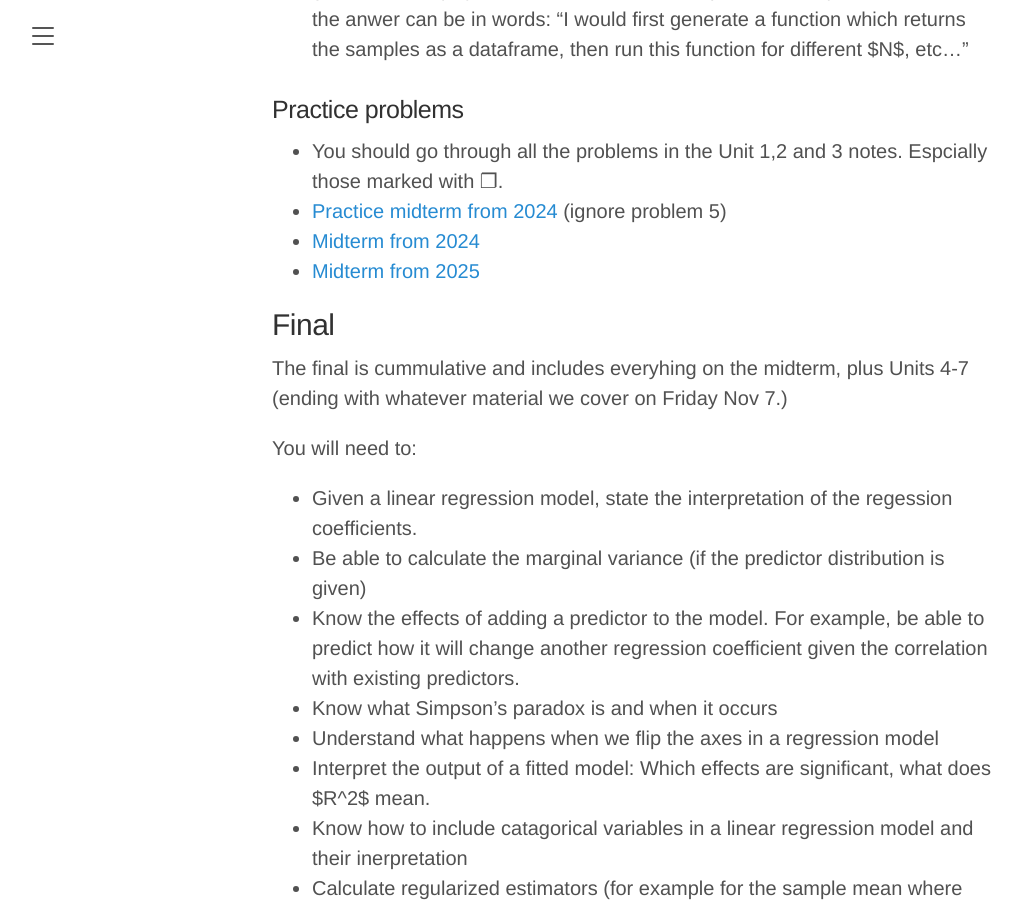
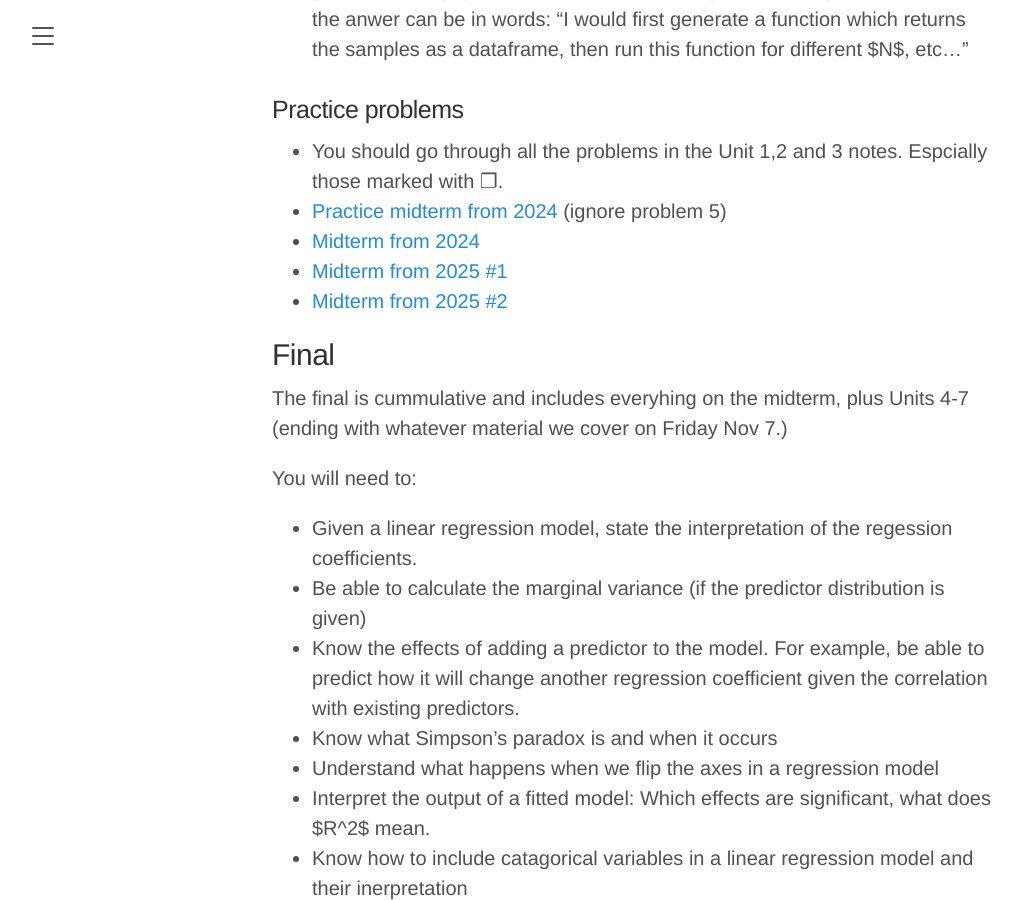
Before and after one commit to elevien/math50_2025, a Jekyll site: the page built from exams.md, in a window 1280 px wide and 900 px high, scrolled down 1527 px. Shown: the whole window, without its empty margins (8-1030 px from the left). Built offline with Jekyll 4.4.1, drawn with Linux system fonts in a browser that asks for light colours.

Commit message:
Added another practice exam

```diff
--- a/exams.md
+++ b/exams.md
@@ -29,7 +29,8 @@ In terms of Python, you need to know enough syntax to identify what a line or tw
 - You should go through all the problems in the Unit 1,2 and 3 notes. Espcially those marked with ❐.
 - [Practice midterm from 2024]({{ '/public/exam_practice/midterm_practice_2024.pdf' | relative_url }}) (ignore problem 5)
 - [Midterm from 2024]({{ '/public/exam_practice/midterm_2024-10.pdf' | relative_url }})
-- [Midterm from 2025]({{ '/public/exam_practice/math50_midterm_practice_2025.pdf' | relative_url }})
+- [Midterm from 2025 #1]({{ '/public/exam_practice/math50_midterm_practice_2025.pdf' | relative_url }})
+- [Midterm from 2025 #2]({{ '/public/exam_practice/math50_midterm_practice_2025_2.pdf' | relative_url }})
 <!-- - [Additional practice problems]({{ '/public/exam_practice/midterm_practice_problems' | relative_url }}) -->
 
 
```
Also changed, not shown: 1 other file.
